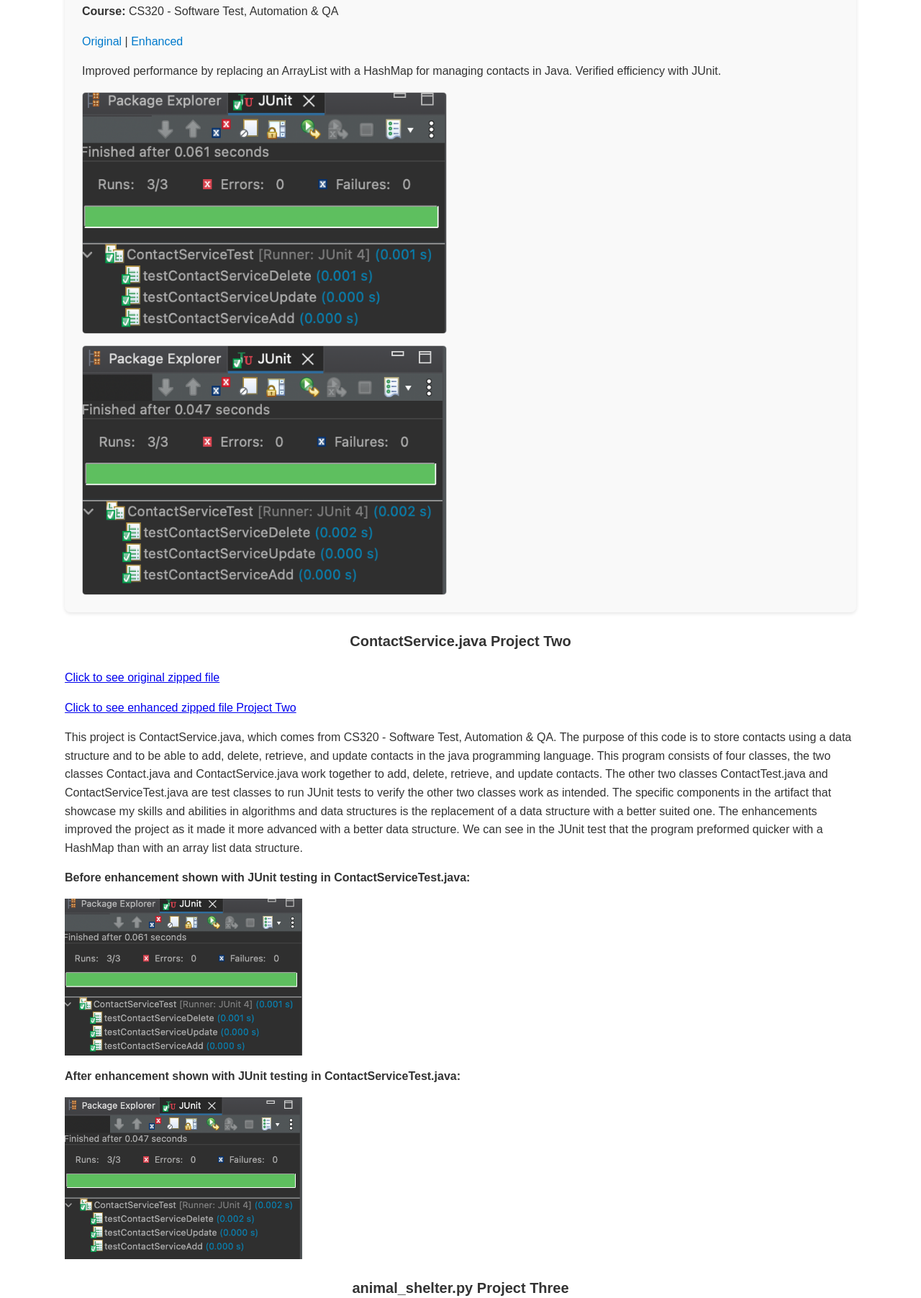
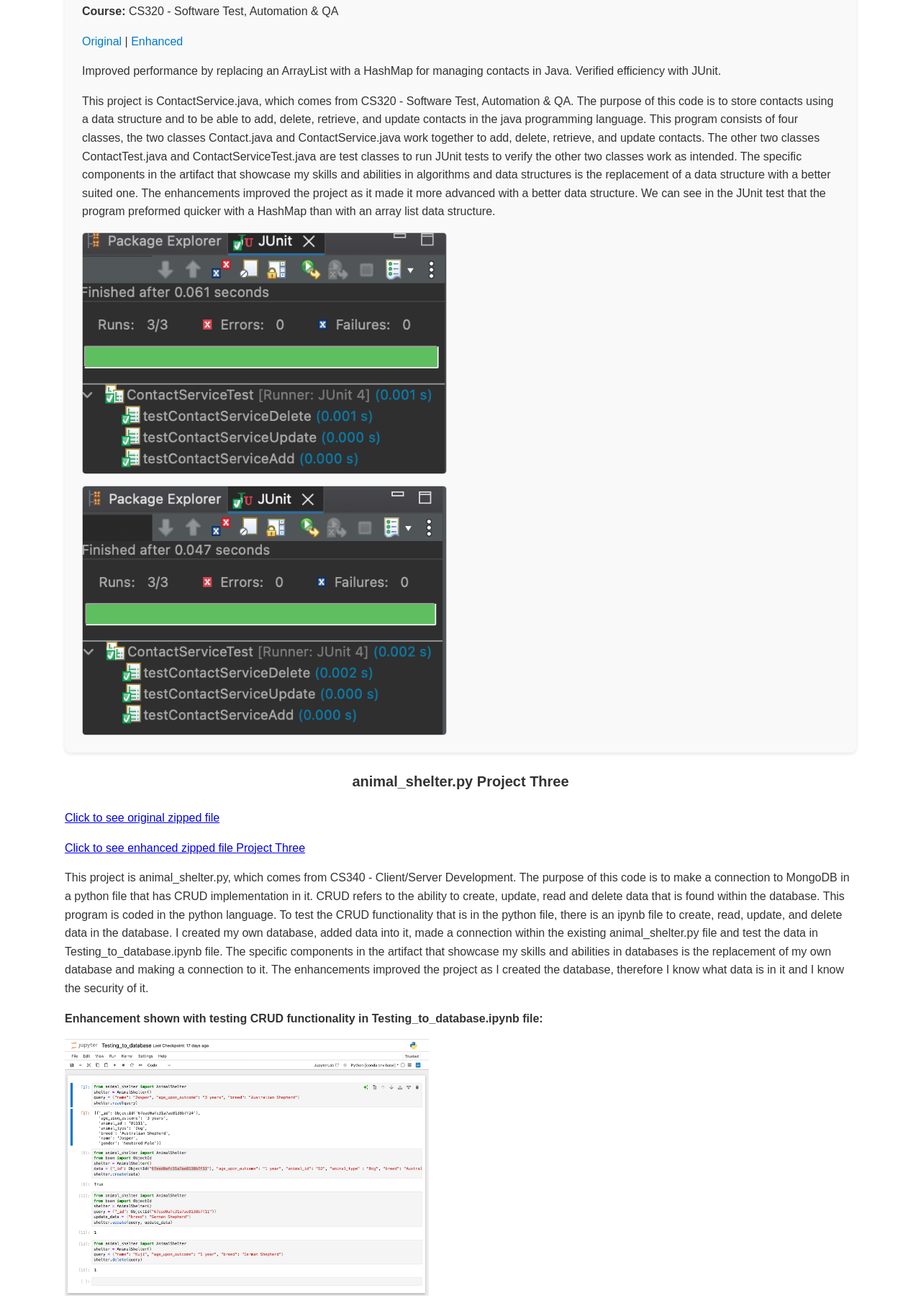
Before and after one commit to sarahmmarshall/sarahmmarshall.github.io, a plain HTML site: page index.html in a window 1280 px wide. Shown: the part 2234-4038 px from the top of the page at 72% size. Drawn offline with Linux system fonts and the light colour scheme; a script that the page names is missing.

Commit message:
Update index.html

```diff
--- a/index.html
+++ b/index.html
@@ -144,28 +144,20 @@
         <p>
           Improved performance by replacing an ArrayList with a HashMap for managing contacts in Java. Verified efficiency with JUnit.
         </p>
+        <p>
+        This project is ContactService.java, which comes from CS320 - Software Test, Automation & QA. The purpose of this code is to store contacts using a data structure and to be able to add, delete, retrieve, and update contacts in the java programming language. This program consists of four classes, the two classes Contact.java and ContactService.java work together to add, delete, retrieve, and update contacts. The other two classes ContactTest.java and ContactServiceTest.java are test classes to run JUnit tests to verify the other two classes work as intended.
+        The specific components in the artifact that showcase my skills and abilities in algorithms and data structures is the replacement of a data structure with a better suited one. The enhancements improved the project as it made it more advanced with a better data structure. We can see in the JUnit test that the program preformed quicker with a HashMap than with an array list data structure.
+        </p>
         <img src="with array list.png" alt="Before with ArrayList" />
         <img src="with hashmap.png" alt="After with HashMap" />
       </div>
 
 
 
+
+
+
     <div class="container">
-
-        <div class="box">
-        <h2 align= "center"> <small>ContactService.java Project Two </small></h2>
-        <a href="https://github.com/sarahmmarshall/sarahmmarshall.github.io/blob/38abffd603712581463e3ff8d6cb3944fbf4dd4f/ContactService.zip"> Click to see original zipped file </a>
-        <p></p>
-        <a href="https://github.com/sarahmmarshall/sarahmmarshall.github.io/blob/38abffd603712581463e3ff8d6cb3944fbf4dd4f/SarahMarshallArtifactTwo.zip"> Click to see enhanced zipped file Project Two </a>
-
-        <p> This project is ContactService.java, which comes from CS320 - Software Test, Automation & QA. The purpose of this code is to store contacts using a data structure and to be able to add, delete, retrieve, and update contacts in the java programming language. This program consists of four classes, the two classes Contact.java and ContactService.java work together to add, delete, retrieve, and update contacts. The other two classes ContactTest.java and ContactServiceTest.java are test classes to run JUnit tests to verify the other two classes work as intended.
-        The specific components in the artifact that showcase my skills and abilities in algorithms and data structures is the replacement of a data structure with a better suited one. The enhancements improved the project as it made it more advanced with a better data structure. We can see in the JUnit test that the program preformed quicker with a HashMap than with an array list data structure.
-        </p>
-		<p> <strong> Before enhancement shown with JUnit testing in ContactServiceTest.java: </strong></p>
-      	<img src="with array list.png" width="30%" alt="before2">
-        <p> <strong> After enhancement shown with JUnit testing in ContactServiceTest.java: </strong></p>
-        <img src="with hashmap.png" width="30%"alt="after2">
-        </div>
 
         <div class="box">
         <h2 align= "center"> <small> animal_shelter.py Project Three </small></h2>
```
